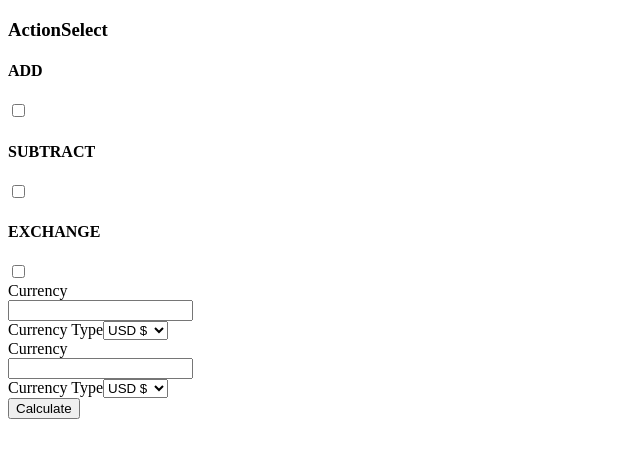
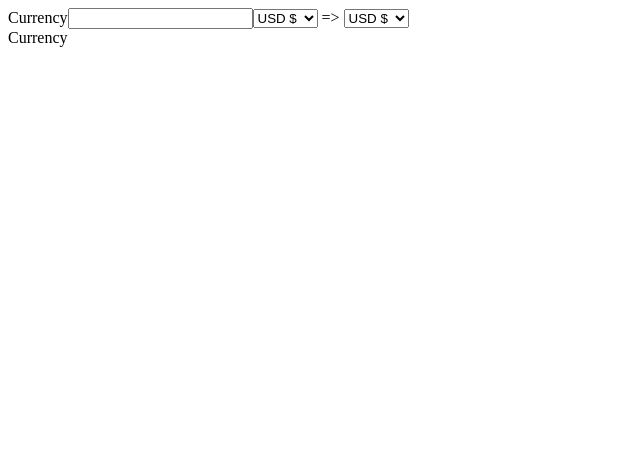
Before and after one commit to tferguson1028/Perscholas-API_Practice, a React (Create React App) app: page / in a window 1280 px wide. Shown: the top 458 px of the page, without its empty margins (0-640 px from the left). Built offline with nearby package versions, Linux system fonts and the light colour scheme.

Commit message:
Resetting idea

```diff
--- a/src/App.jsx
+++ b/src/App.jsx
@@ -1,34 +1,76 @@
-import {useReducer} from 'react';
+import {useEffect, useReducer, useState} from 'react';
 import CurrencyInput from './components/CurrencyInput';
-import ActionSelect from './components/ActionSelect';
+import CurrencyType from './components/CurrencyType';
+import CalculateAPI from './components/CalculateAPI';
+import currencyTypes from './models/Currencies';
 
 const CURRENCY_ACTIONS =
 {
-  ADD: "Sum",
-  SUBTRACT: "Difference",
-  EXCHANGE: "Exchange Rate"
-};
+  SET_INPUT: 0,
+  SET_SYMBOL: 1,
+  SET_CONVERSION: 2,
+  CALCULATE: -1
+}
 
-function reducer(state, action)
+function conversionSetter(state, action)
 {
+  console.log(state);
+  console.log(action);
+  let retState = state;
+  console.log(retState);
   switch(action.type)
   {
-    case CURRENCY_ACTIONS.ADD: return [...state];
-    case CURRENCY_ACTIONS.SUBTRACT: return [...state];
-    case CURRENCY_ACTIONS.EXCHANGE: return [...state];
+    case CURRENCY_ACTIONS.SET_INPUT:
+      retState.inputValue = Number(action.payload.value);
+      break;
+
+    case CURRENCY_ACTIONS.SET_SYMBOL:
+      retState.inputType = String(action.payload.value);
+      break;
+
+    case CURRENCY_ACTIONS.SET_CONVERSION:
+      retState.conversionType = String(action.payload.value);
+      break;
+
+    case CURRENCY_ACTIONS.CALCULATE:
+
+      break;
   }
+
+  return retState;
+}
+
+const initialInput =
+{
+  inputValue: 0,
+  inputType: currencyTypes.Dollar,
+  conversionType: currencyTypes.Dollar,
+  outputValue: 0
 }
 
 function App() {
+  const [values, dispatch] = useReducer(conversionSetter, initialInput);
 
-  const {currencyAction, dispatch} = useReducer(reducer);
+  useEffect(() => {
+    dispatch({ type: CURRENCY_ACTIONS.CALCULATE });
+  }, [values]);
+
+  function calculateOutput(input, inputType, conversion)
+  {
+
+    return null;
+  }
 
   return (
     <div className="App">
-      <ActionSelect actions={CURRENCY_ACTIONS} dispatch={dispatch}/>
-      <CurrencyInput />
-      <CurrencyInput />
-      <button>Calculate</button>
+      <div className='input'>
+        <span><CurrencyInput actions={CURRENCY_ACTIONS} setFunc={dispatch}/></span>
+        <span> => </span>
+        <span><CurrencyType /></span>
+      </div>
+      <div className='output'>
+        <CalculateAPI />
+      </div>
     </div>
   );
 }
--- a/src/components/ActionSelect.jsx
+++ /dev/null
@@ -1,24 +0,0 @@
-import React from 'react'
-
-function ActionSelect({ actions, dispatch }) {
-
-
-  return (
-    <div>
-      <h3>ActionSelect</h3>
-      {
-        Object.keys(actions).map((action) =>
-        {
-          return (
-          <>
-            <h4>{action}</h4>
-            <input type="checkbox" name="action" id={action} />
-          </>
-          )
-        })
-      }
-    </div>
-  )
-}
-
-export default ActionSelect
--- a/src/components/CurrencyAPI.jsx
+++ b/src/components/CalculateAPI.jsx
@@ -1,8 +1,10 @@
 import React from 'react'
 
-function Currency()
+function CalculateAPI(props)
 {
-
+  const apiVersion = "latest";
+  const date = "";
+  const endpoint = "";
   const apiURL = `https://cdn.jsdelivr.net/gh/fawazahmed0/currency-api@{${apiVersion}}/{${date}}/{${endpoint}}`;
 
   function getCurrency()
@@ -19,4 +21,4 @@ function Currency()
   )
 }
 
-export default Currency
+export default CalculateAPI
--- a/src/components/CurrencyInput.jsx
+++ b/src/components/CurrencyInput.jsx
@@ -1,13 +1,21 @@
 import React from 'react'
 import CurrencyType from './CurrencyType'
 
-function CurrencyInput() {
+function CurrencyInput(props) {
+  console.log(props);
+
   return (
-    <div className='moneyInput'>
-      <div>Currency</div>
-      <input type="number" name="moneyVal" />
+    <>
+      <span>Currency</span>
+      <input onChange={(e) =>
+        props.setFunc(
+        {
+          type: props.actions.SET_INPUT,
+          payload: { value: e.target.value }
+        })
+      } type="number" name="moneyVal" />
       <CurrencyType />
-    </div>
+    </>
   )
 }
 
--- a/src/components/CurrencyType.jsx
+++ b/src/components/CurrencyType.jsx
@@ -3,8 +3,8 @@ import currencyTypes from '../models/Currencies';
 
 function CurrencyType() {
   return (
-    <div>
-      <label for="currency">Currency Type</label>
+    <>
+      {/* <label htmlFor="currency">Currency Type</label> */}
       <select name="currency">
       {
         Object.keys(currencyTypes).map((key) =>
@@ -12,7 +12,7 @@ function CurrencyType() {
         })
       }
       </select>
-    </div>
+    </>
   )
 }
 
```
